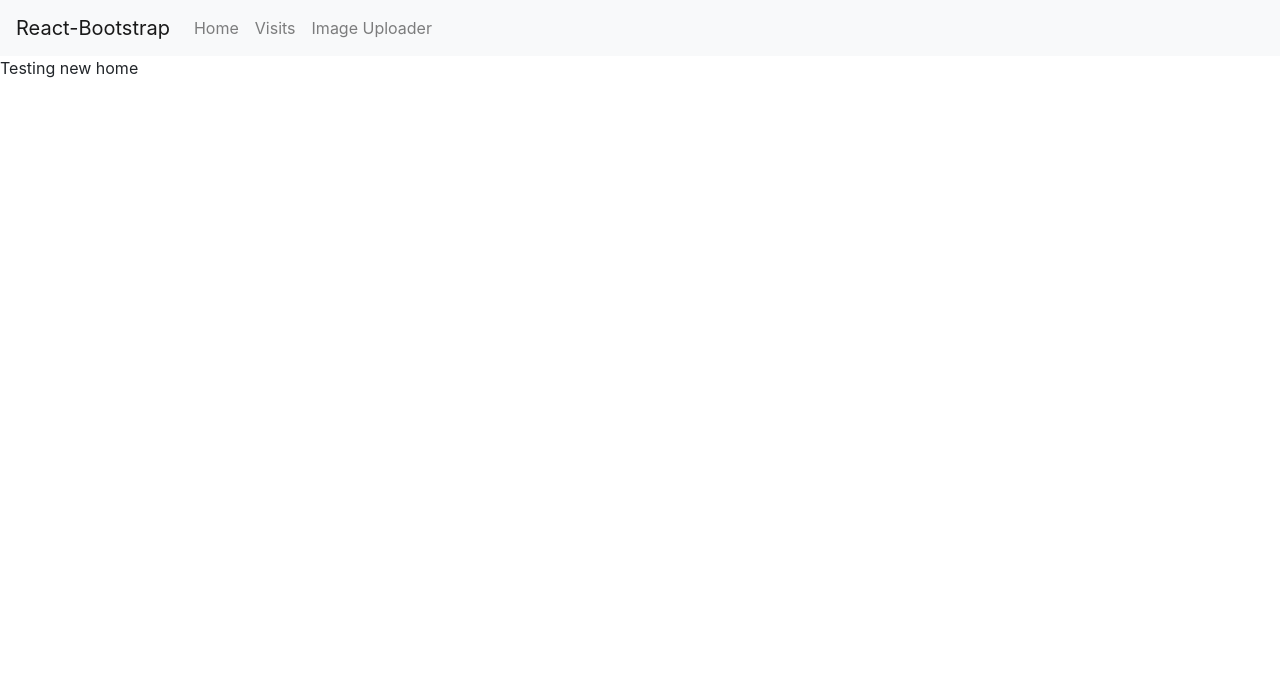
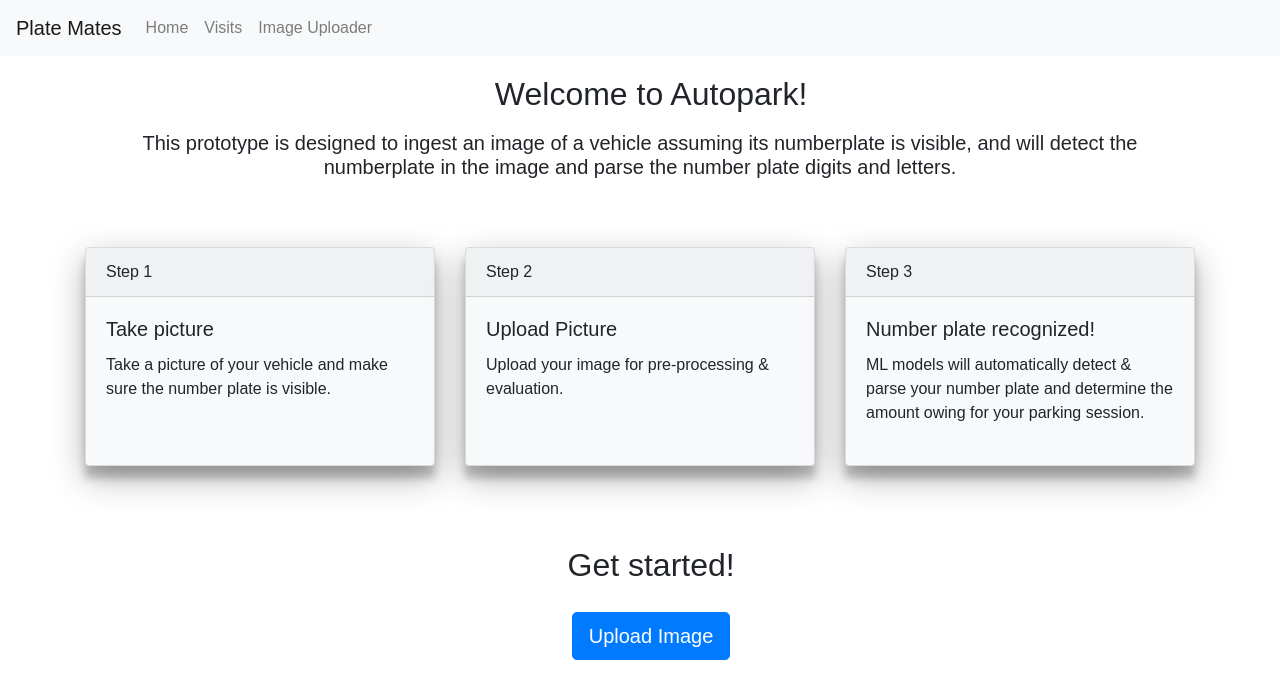
Before and after one commit to hrai/autopark, a React (Create React App) app in the folder autopark-ui/: page / in a window 1280 px wide. Shown: the top 698 px of the page. Built offline with nearby package versions, Linux system fonts and the light colour scheme.

Commit message:
created components dir, refactored some component classes and added some light styling to the home and upload pages

```diff
--- a/autopark-ui/package.json
+++ b/autopark-ui/package.json
@@ -14,7 +14,8 @@
     "react-dom": "^16.13.1",
     "react-hook-form": "^5.7.2",
     "react-router-dom": "^5.1.2",
-    "react-scripts": "3.4.1"
+    "react-scripts": "3.4.1",
+    "styled-components": "^5.1.0"
   },
   "scripts": {
     "start": "react-scripts start",
--- a/autopark-ui/src/App.css
+++ b/autopark-ui/src/App.css
@@ -1,3 +1,7 @@
+* {
+  font-family: sans-serif;
+}
+
 .App {
   text-align: center;
 }
@@ -36,3 +40,26 @@
     transform: rotate(360deg);
   }
 }
+
+
+.homeDeck {
+  padding-top: 50px;
+}
+
+.cardStyle {
+  box-shadow: 0 12px 34px rgba(0,0,0,0.30), 0 12px 9px rgba(0,0,0,0.22);
+  padding-bottom: 20px;
+  background: #fafafa;
+}
+
+.getStarted {
+  padding-top: 60px;
+  text-align: center;
+  align-content: center;
+  justify-content: center;
+}
+
+.uploadBtn {
+  padding-top: 20px;
+  padding-left: 22px;
+}
--- a/autopark-ui/src/App.js
+++ b/autopark-ui/src/App.js
@@ -1,8 +1,8 @@
 import React from 'react';
 import './App.css';
-import Visits from './Visits';
+import Visits from '../src/components/Visits'
 import Home from './Home';
-import Uploader from './Uploader';
+import Uploader from '../src/components/Uploader'
 import {
   BrowserRouter as Router,
   Switch,
@@ -16,7 +16,7 @@ function App() {
     <Router>
       <div>
         <Navbar bg="light" expand="lg">
-          <Navbar.Brand as={Link} to="/" >React-Bootstrap</Navbar.Brand>
+          <Navbar.Brand as={Link} to="/" >Plate Mates</Navbar.Brand>
           <Navbar.Collapse id="basic-navbar-nav">
             <Nav className="mr-auto">
               <Nav.Link href="/">Home</Nav.Link>
--- a/autopark-ui/src/Home.js
+++ b/autopark-ui/src/Home.js
@@ -1,8 +1,71 @@
-import React from 'react';
+import React, { Component } from 'react';
+import styled from 'styled-components';
+import Card from '../src/components/Card'
+import { CardDeck, Button } from 'react-bootstrap';
+import './App.css';
 
 
-export default function Home() {
-  return (
-    <div>Testing new home</div>
-  );
+const Title = styled.h2`
+  margin: 8px;
+  padding-top: 1%;
+  padding-left: 2%;
+  text-align: center;
+`;
+
+const Subtitle = styled.h5`
+  text-align: center;
+  font-weight:normal;
+  padding:10px;
+`
+
+
+export default class Home extends Component {
+  render() {
+    const firstCardHeader = "Step 1";
+    const firstCardTitle = "Take picture";
+    const firstCardContent = "Take a picture of your vehicle and make sure the number plate is visible.";
+
+    const secondCardHeader = "Step 2";
+    const secondCardTitle = "Upload Picture";
+    const secondCardContent = "Upload your image for pre-processing & evaluation.";
+
+    const thirdCardHeader = "Step 3";
+    const thirdCardTitle = "Number plate recognized!";
+    const thirdCardContent = "ML models will automatically detect & parse your number plate and determine the amount owing for your parking session.";
+
+
+
+    return (
+      <div class="container">
+        <Title>Welcome to Autopark!</Title>
+        <Subtitle>This prototype is designed to ingest an image of a vehicle assuming its numberplate is visible,
+           and will detect the numberplate in the image and parse the number plate digits and letters. </Subtitle>
+        <div class="homeDeck">
+          <CardDeck>
+            <Card
+            header={firstCardHeader}
+            title={firstCardTitle}
+            content={firstCardContent}
+            />
+            <Card
+            header={secondCardHeader}
+            title={secondCardTitle}
+            content={secondCardContent}
+            />
+            <Card
+            header={thirdCardHeader}
+            title={thirdCardTitle}
+            content={thirdCardContent}
+            />
+          </CardDeck>
+        </div>
+        <div class="getStarted">
+          <Title>Get started!</Title>
+          <div class="uploadBtn">
+             <Button size="lg" class="uploadBtn" href="/uploader">Upload Image</Button>
+          </div>
+        </div>
+      </div>
+    )
+ }
 }
--- /dev/null
+++ b/autopark-ui/src/components/Card.js
@@ -0,0 +1,33 @@
+import React, { Component } from 'react';
+import '../App.css';
+import { Card } from 'react-bootstrap';
+import styled from 'styled-components';
+
+const StyledCard = styled.div`
+    box-shadow: 0 19px 19px rgba(0,0,0,0.30), 0 19px 19px rgba(0,0,0,0.22);
+
+`
+
+export default class HomeCard extends Component {
+    constructor(props) {
+        super(props);
+
+    }
+    render() {
+        return (
+                <Card
+                bg={'light'}
+                style={{ width: '18rem' }}
+                className="cardStyle"
+                >
+                <Card.Header> {this.props.header} </Card.Header>
+                <Card.Body>
+                <Card.Title> {this.props.title} </Card.Title>
+                <Card.Text>
+                    {this.props.content}
+                </Card.Text>
+                </Card.Body>
+                </Card>
+        );
+    }
+}
--- a/autopark-ui/src/Uploader.js
+++ b/autopark-ui/src/components/Uploader.js
@@ -37,6 +37,7 @@ export default function Uploader() {
     .catch(err=>console.error(err));
   }
   return (
+    <div class="container">
       <form onSubmit={ handleSubmit(onSubmit) }>
         <div class="form-group">
             <label for="uploader">Image</label>
@@ -44,5 +45,6 @@ export default function Uploader() {
         </div>
           <button type="submit" class="btn btn-primary">Submit</button>
       </form>
+    </div>
   );
 }
```
Also changed, not shown: autopark-ui/src/components/Visits.js (renamed from autopark-ui/src/Visits.js), 1 other file (tests, documents, lock files or other folders). Lines whose indentation alone changed are shown as unchanged.
